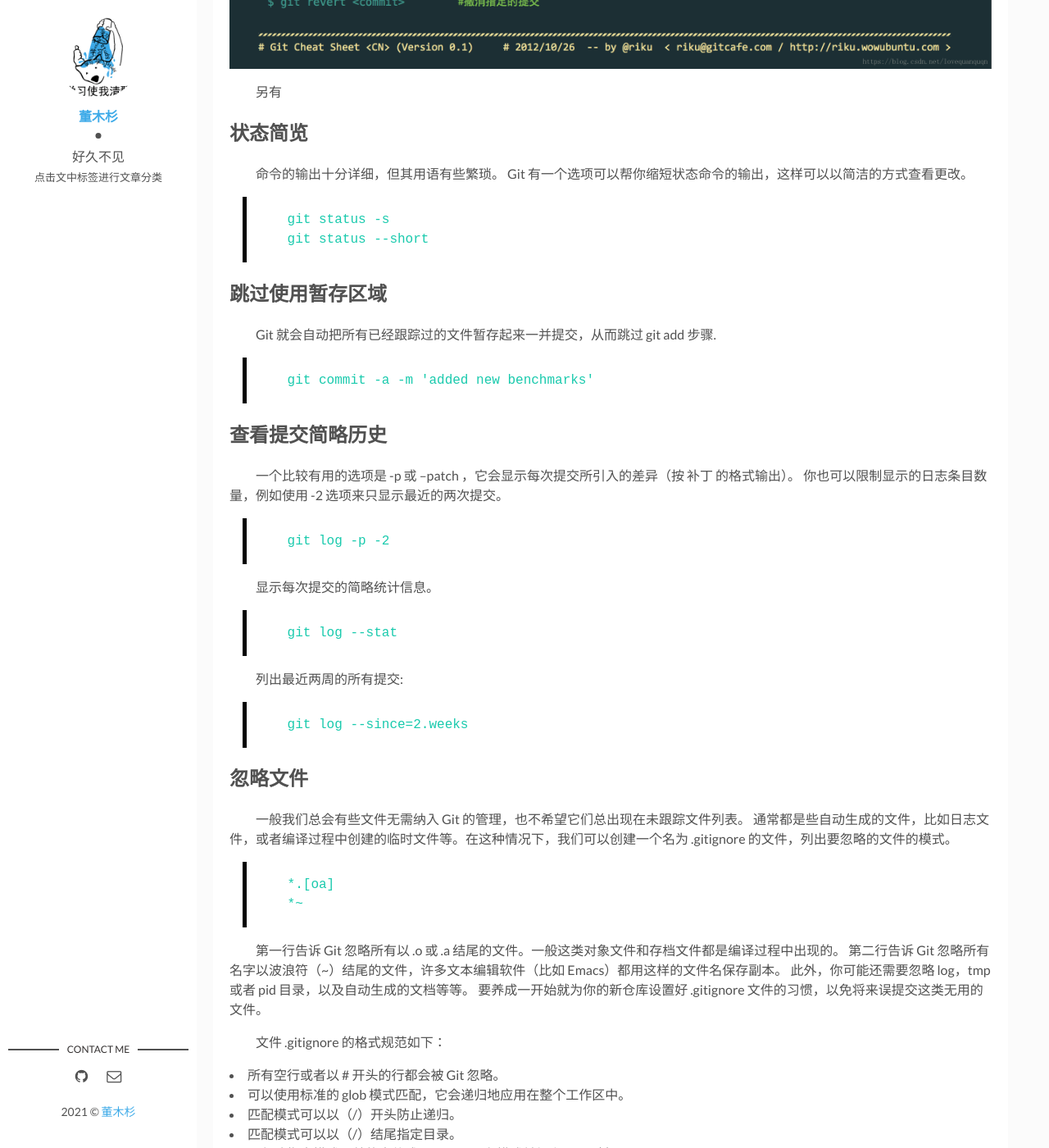
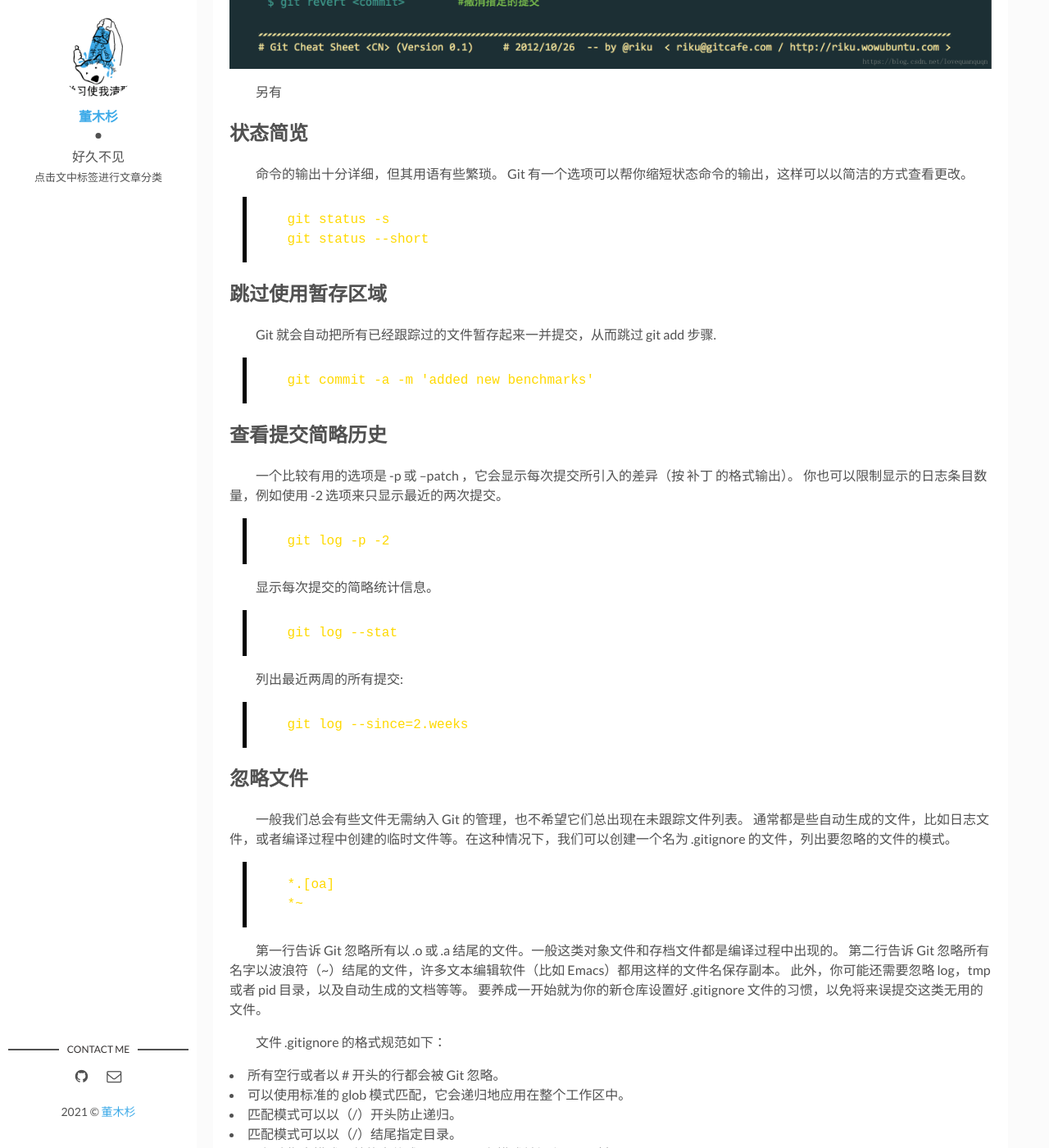
Before and after one commit to doctormus/doctormus.github.io, a Jekyll site: the page built from _posts/2021-01-24-writting6.md, in a window 1280 px wide and 1400 px high, scrolled down 1268 px. Shown: the whole window at 82% size. Built offline with Jekyll 4.4.1, drawn with Linux system fonts in a browser that asks for light colours.

Commit message:
change color of code

```diff
--- a/assets/css/main.css
+++ b/assets/css/main.css
@@ -145,7 +145,7 @@ samp {
   font-size: 1em;
   /* 2 */
   font-style: normal;
-  color: #19CAAD;
+  color: #ffd900;
 }
 
 /**
@@ -807,7 +807,6 @@ blockquote {
   padding-left: 1.1rem;
   margin-left: 1rem;
   font-style: normal;
-  color: rgb(128, 128, 128);
 }
 
 pre {
@@ -816,7 +815,6 @@ pre {
   white-space: pre-wrap;
   word-wrap: break-word;
   word-break: break-all;
-  color: rgb(128, 128, 128);
 }
 
 pre code {
@@ -827,7 +825,6 @@ pre code {
   white-space: pre-wrap;
   word-wrap: break-word;
   word-break: break-all;
-  color: #19CAAD;
 }
 
 table {
```
